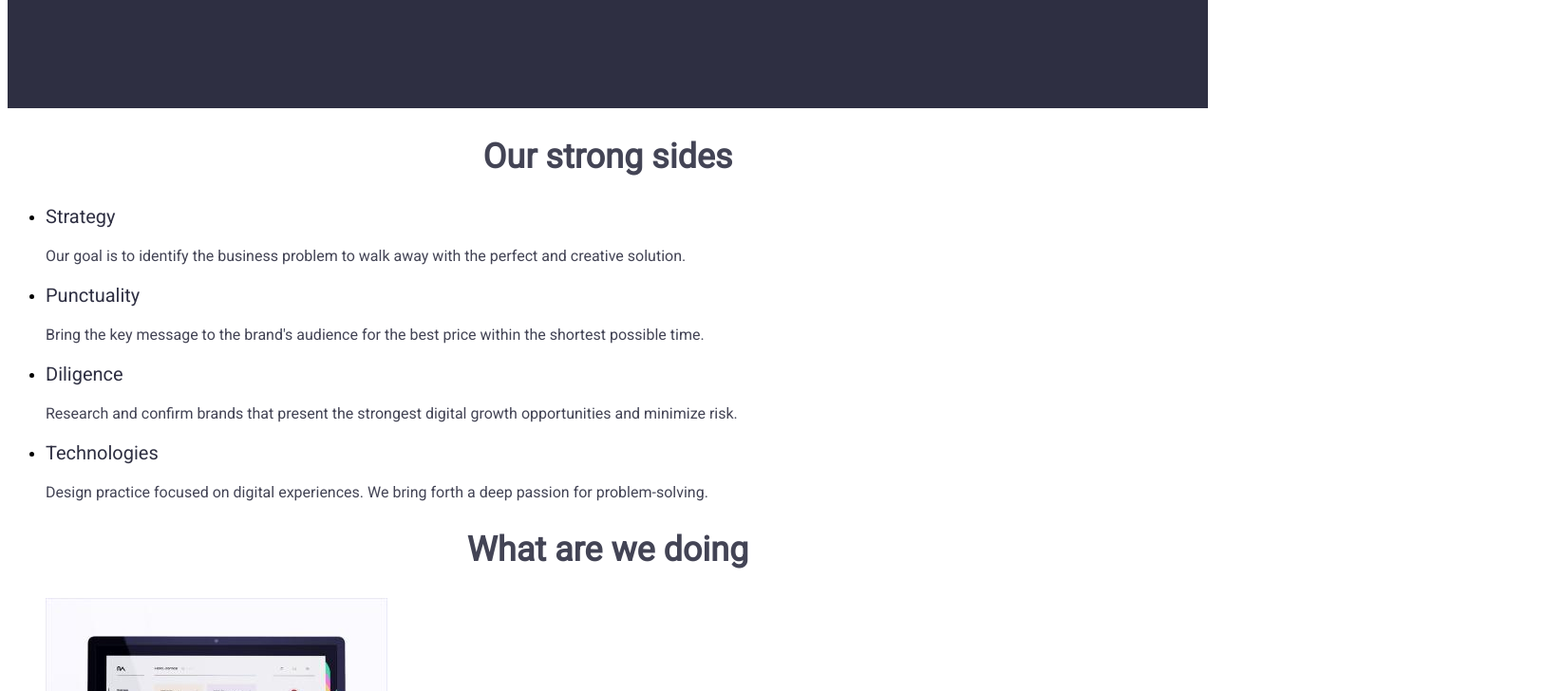
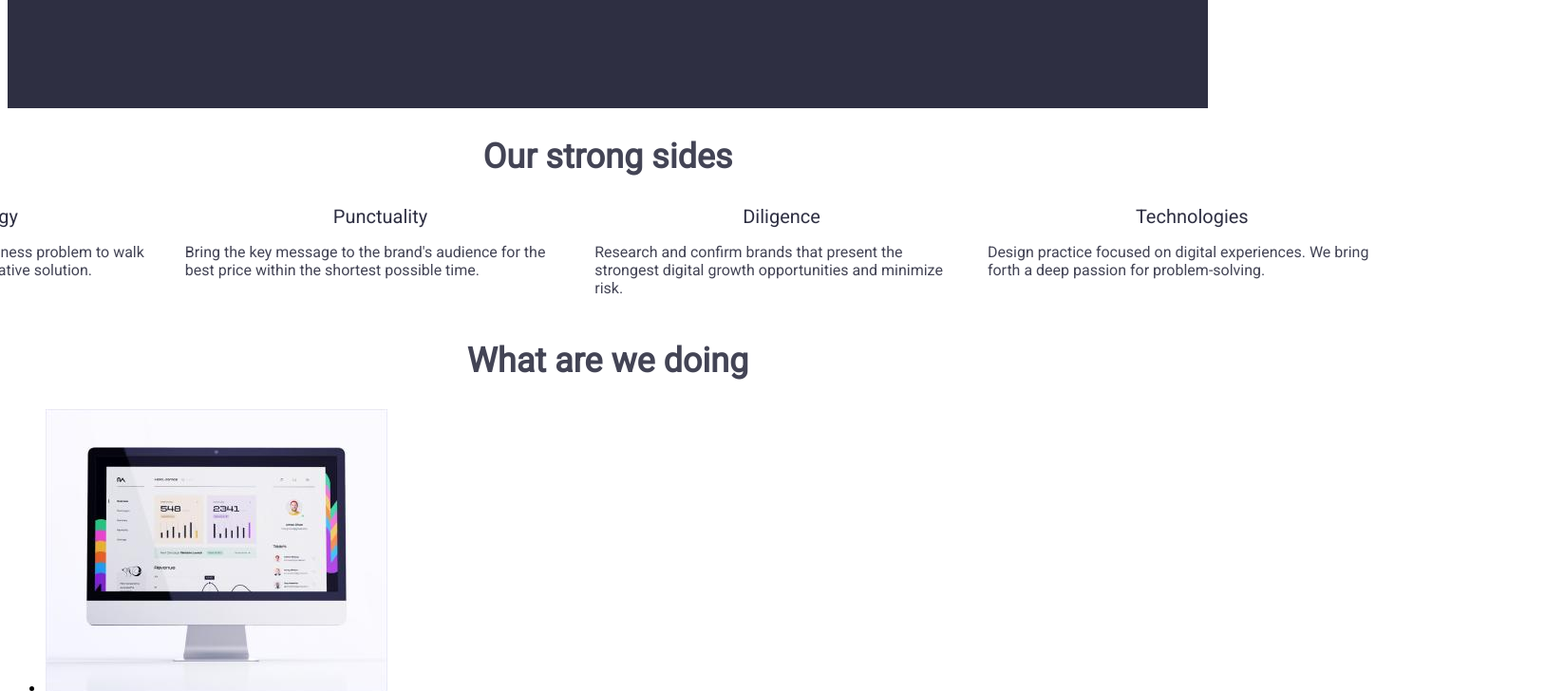
Before and after one commit to Lastora/goit-markup-hw-02, a plain HTML site: page index.html in a window 1280 px wide. Shown: the part 656-1384 px from the top of the page at 95% size, 1647 px wide, since content can reach past the window. Drawn offline with Linux system fonts and the light colour scheme.

Commit message:
strong sides

```diff
--- a/index.html
+++ b/index.html
@@ -33,32 +33,36 @@
             <h1>Effective Solutions <br> for Your Business</h1>
             </div>
             <div class="button">
-            <button type="button" class="header-button">Order Service</button>
+            <button type="button" class="section-one-button">Order Service</button>
             </div>
         </section>
         </div>
         <!--Pros-->
         <section>
+            <div class="strong-sides">
             <h2>Our strong sides</h2>
-            <ul>
+            </div>
+            <div class="strong-sides">
+            <ul class="pros-list">
                 <li>
-                <h3>Strategy</h3>
+                <h3 class="pros-list">Strategy</h3>
                 <p>Our goal is to identify the business
                 problem to walk away with the perfect and creative solution.</p>
                 </li>
                 <li>
-                    <h3>Punctuality</h3>
+                    <h3 class="pros-list">Punctuality</h3>
                     <p>Bring the key message to the brand's audience for the best price within the shortest possible time.</p>
                 </li>
                 <li>
-                    <h3>Diligence</h3>
+                    <h3 class="pros-list">Diligence</h3>
                     <p>Research and confirm brands that present the strongest digital growth opportunities and minimize risk.</p>
                 </li>
                 <li>
-                    <h3>Technologies</h3>
+                    <h3 class="pros-list">Technologies</h3>
                     <p>Design practice focused on digital experiences. We bring forth a deep passion for problem-solving.</p>
                 </li>
             </ul>
+            </div>
         </section>
         <!--Images-->
         <section>
--- a/styles/styles.css
+++ b/styles/styles.css
@@ -40,9 +40,8 @@ p{
 .button{
     display: flex;
     justify-content: center;
-
 }
-.header-button{
+.section-one-button{
     font-weight: 500;
     font-size: 16px;
     color: #FFFFFF;
@@ -57,3 +56,17 @@ p{
     justify-content: center;
     align-items: center;
 }
+.strong-sides{
+    display: flex;
+    justify-content: center;
+}
+.pros-list{
+    display: flex;
+    list-style: none;
+    padding-left: 156px;
+    padding-right: 156px;
+    margin: 0;
+}
+.pros-list li{
+    margin-right: 20px;
+}
```
